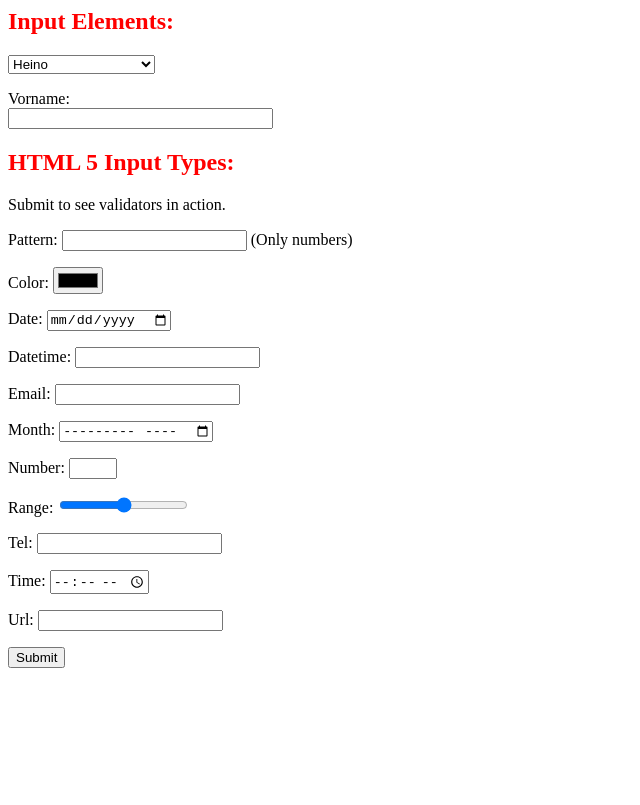
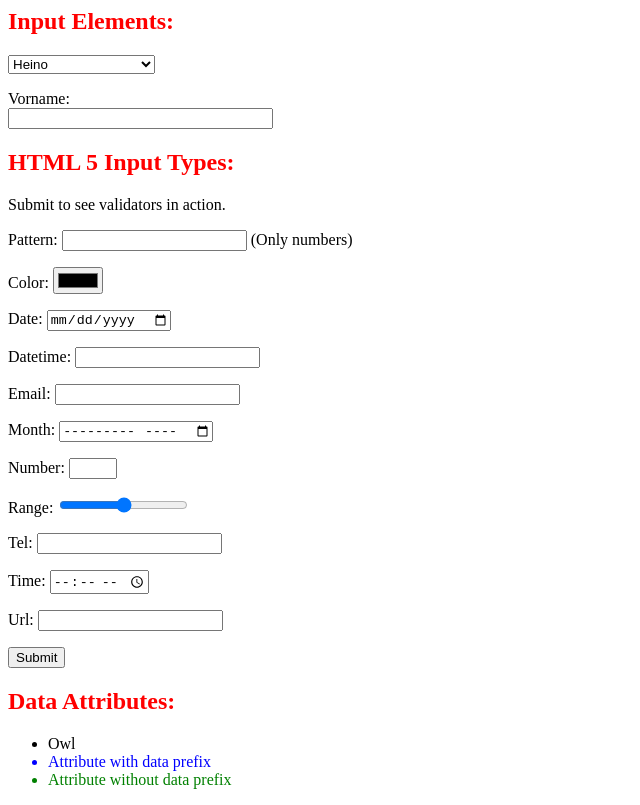
Before and after one commit to cheld/code-snippets, a website: page web/html-test.html in a window 1280 px wide. Shown: the whole page, without its empty margins (0-640 px from the left). Drawn offline with Linux system fonts and the light colour scheme.

```diff
--- a/bower.json
+++ b/bower.json
@@ -9,7 +9,9 @@
     "core-toolbar": "Polymer/core-toolbar#^0.5.0",
     "paper-tabs": "Polymer/paper-tabs#^0.5.0",
     "core-ajax": "Polymer/core-ajax#^0.5.0",
-    "paper-input":"Polymer/paper-input#^0.5.0"
+    "paper-input":"Polymer/paper-input#^0.5.0",
+    "paper-button":"Polymer/paper-button#^0.5.0",
+    "core-icon":"Polymer/core-icon#^0.5.0"
   },
   "private": true
 }
--- a/web/html-test.html
+++ b/web/html-test.html
@@ -34,5 +34,19 @@
     <p>Url: <input type="url"></p>
     <input type="submit">
     </form>
+
+    <h2>Data Attributes:</h2>
+    <ul>
+      <li data-animal-type="bird">Owl</li>
+      <li id="data-attr" data-blabla="blue">Attribute with data prefix</li>
+      <li id="new-attr" newAttr="green">Attribute without data prefix</li>
+    </ul>
+    <script>
+      var elementWithPrefix = document.querySelector("#data-attr");
+      elementWithPrefix.style.color=elementWithPrefix.dataset.blabla;
+
+      var elementWithoutPrefix = document.querySelector("#new-attr");
+      elementWithoutPrefix.style.color = elementWithoutPrefix.getAttribute('newAttr');
+    </script>
   </body>
 </html>
```
Also changed, not shown: web/polymer-elements.html (+15 -1 lines).
